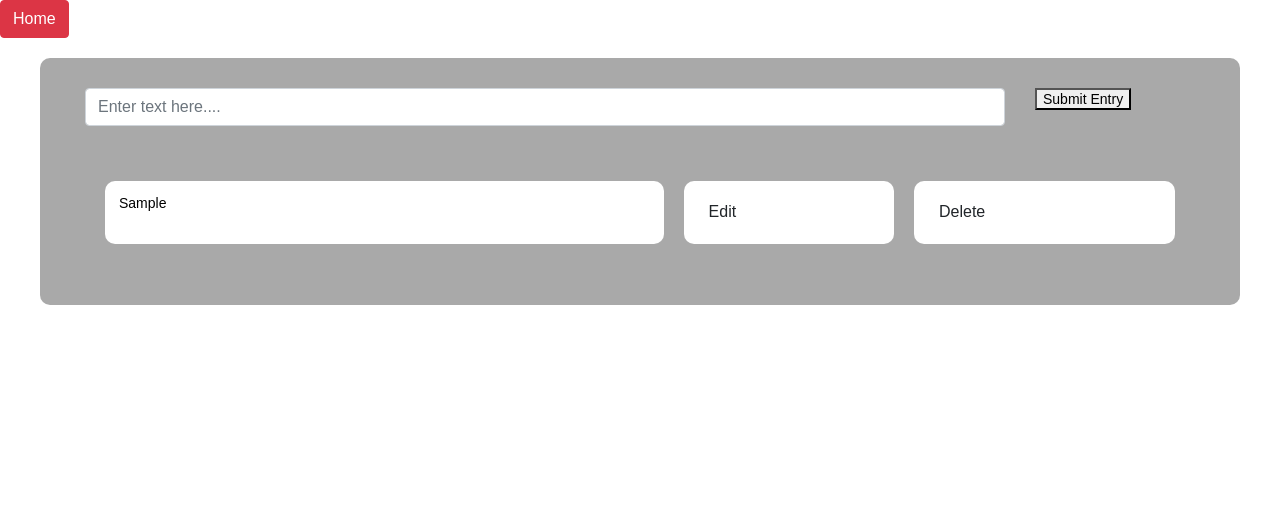
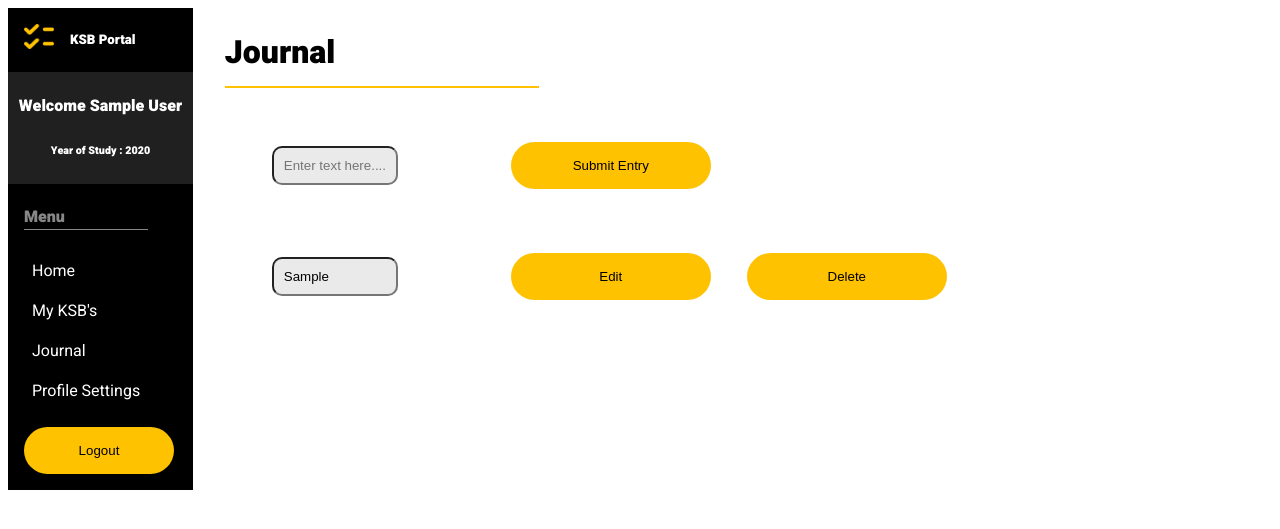
Before and after one commit to tbishop95/CO659, a PHP site: page /journal.php in a window 1280 px wide. Shown: the top 529 px of the page. Run offline with PHP 8.4, Linux system fonts and the light colour scheme; the visitor is signed in with stand-in values (Sample User, id 1); tables that the repository leaves empty or names only in its code hold one stand-in row (values such as "Sample post"); data that the repository does not hold is empty.

Commit message:
Update
Journal updated

```diff
--- a/journal.php
+++ b/journal.php
@@ -1,24 +1,38 @@
 <?php
-include("config.php");
 // Initialize the session
 session_start();
+include('lib/connection.php');
 
+$username=$_SESSION['username'];
 
 //edits journal entry
 if(isset($_POST['edit'])){
-  $query = "UPDATE journal SET journal='$_POST[journaledit]' WHERE id ='$_POST[id]'";
-	mysqli_query($link,$query);
+  $query = "UPDATE journal SET journal='$_POST[journaledit]' WHERE username ='$username'";
+	mysqli_query($conn,$query);
 }
+
 //deletes journal entry
 if(isset($_POST['delete'])){
   $DeleteQuery = "Delete FROM journal WHERE id ='$_POST[id]'";
-	 mysqli_query($link,$DeleteQuery);
+	 mysqli_query($conn,$DeleteQuery);
 }
 
 //display all journal entries from current user logged in
-$sql = "SELECT * from journal WHERE user_id ='$_SESSION[id]'";
-$result = mysqli_query($link,$sql);
+$sql = "SELECT * from journal WHERE username ='$username'";
+$result = mysqli_query($conn,$sql);
 
+//Fetching user details
+
+$sql="SELECT * FROM users WHERE username='$username'";
+
+$results=mysqli_query($conn,$sql);
+
+$rows=mysqli_num_rows($results);
+
+if($rows>0)
+{
+	$array=mysqli_fetch_assoc($results);
+}
 
 ?>
 
@@ -26,62 +40,58 @@ $result = mysqli_query($link,$sql);
 <html lang="en">
 <head>
     <meta charset="UTF-8">
-    <title>Journal</title>
-    <link rel="stylesheet" href="https://maxcdn.bootstrapcdn.com/bootstrap/4.5.2/css/bootstrap.min.css">
-    <style type="text/css">
-        body{ font: 14px sans-serif; }
-
-        .journalwrapper {
-            margin: 20px auto;
-            width:1200px;
-            padding: 10px 10px 10px;
-            padding-top: 10px;
-            background-color:darkgray;
-            display: flex;
-            flex-direction: column;
-            border-radius: 10px;
-        }
-        .container{
-          margin: 20px auto;
-        }
-
-        .table{
-          border-collapse:separate;
-          border-spacing: 20px 15px;
-
-        }
-        td{
-          background-color: white;
-          border-radius: 10px;
-
-        }
-        textarea{
-          border: none;
-          resize: none;
-        }
-
-    </style>
+    <title>KSB Journal</title>
+  <!--  <link rel="stylesheet" href="https://maxcdn.bootstrapcdn.com/bootstrap/4.5.2/css/bootstrap.min.css">-->
+    	<link rel="stylesheet" type="text/css" href="resources/css/mainStyle.css">
 
 </head>
   <body>
-<a href="welcome.php" class="btn btn-danger">Home</a>
-    <!--Submit a journal entry -->
-    <div class="journalwrapper">
-      <div class="container">
-          <form  action="Submit.php" method="post">
-            <div class="row">
-              <div class="col-sm-10">
-                <textarea class="form-control" type="text" name="journalentry" rows="1" placeholder="Enter text here...."></textarea>
-              </div>
-              <div class="col-sm">
-                <button type="submit" value="Insert"> Submit Entry </button>
-              </div>
-            </div>
-          </form>
-        </div>
+
+<!---nav bar --->
+    <div class="sideNav">
+  		<div class="navHeader">
+  			<img src="resources/images/logo.png">
+  			<h5>KSB Portal</h5>
+  		</div>
+  		<div class="user">
+  			<h4>Welcome <?php echo $array['name']; ?></h6>
+  				<h6 class="year">Year of Study : <?php echo $array['year']; ?></h5>
+  				</div>
+  				<div class="nav">
+  					<h4>Menu</h4>
+  					<a href="home.php">Home</a>
+  					<a href="ksb.php">My KSB's</a>
+  					<a href="journal.php">Journal</a>
+  					<a href="profile.php">Profile Settings</a>
+  				</div>
+  				<a href="logout.php"><button class="btn"type ="submit">Logout</button></a>
+  			</div>
+
+
+  			<div class="profile">
+  				<div class="title">
+  					<h1>Journal</h1>
+  					<span class=breakLine></span>
+  				</div>
+
+    <!--Submit a journal entry-->
+
+    <table class="table table-borderless ">
+  <form  action="Submit.php" method="post">
+      <tr>
+        <td>
+          <div class="readOnly">
+  <td><input type="text" name="journalentry" placeholder="Enter text here...."></td>
+              <!-- <textarea class="form-control" type="text" name="journalentry" rows="1" placeholder="Enter text here...."></textarea> -->
+          <td><button type="submit" class="btn" value="Insert"> Submit Entry </button> </td>
+          </div>
+        </td>
+      </tr>
+      </form>
+</table>
 
 <!--Display journal entries -->
-        <div class="container">
+      <!--  <div class="container"> -->
           <table class="table table-borderless ">
     <?php
 
@@ -91,19 +101,20 @@ $result = mysqli_query($link,$sql);
       <form action="" method="post">
       <tr>
         <td>
-            <textarea type="text"name="journaledit" wrap="off"><?php echo $row['journal'];?></textarea>
-            <input type="hidden"name="id" value="<?php echo $row['id'];?>">
-            <td><button type="submit" class="btn" name="edit">Edit</button></td>
-              <td><button type="submit" class="btn"name="delete">Delete</button></td>
+          <div class="readOnly">
+        <td>  <input type="text" name="journaledit" wrap="off" value="<?php echo $row['journal'];?>"> </td>
+        <td>    <button type="submit" class="btn" name="edit">Edit</button>
+              <button type="submit" class="btn"name="delete">Delete</button> </td>
+              <div>
             </td>
           </tr>
         </form>
     <?php
   }
   ?>
-
+<!--    <textarea type="text"name="journaledit" wrap="off"><?php echo $row['journal'];?></textarea> -->
     </table>
   </div>
-      </div>
+
     </body>
 </html>
--- /dev/null
+++ b/lib/connection.php
@@ -0,0 +1,6 @@
+<?php
+$conn=mysqli_connect("127.0.0.1", "root", "", "db1_21406612") or die("The connection to the database cannot be established");
+
+
+
+?>
--- /dev/null
+++ b/resources/css/mainStyle.css
@@ -0,0 +1,124 @@
+@import url('https://fonts.googleapis.com/css2?family=Heebo:wght@300;400;900&display=swap');
+
+body {
+    display: flex;
+    flex-direction: row;
+    font-family: Heebo;
+}
+
+.sideNav {
+    width: 15%;
+    background-color: #000000;
+    color: #fff;
+    display: flex;
+    flex-direction: column;
+    align-items: flex-start;
+}
+
+.navHeader {
+    display: flex;
+    flex-direction: row;
+}
+
+.navHeader img {
+    width: 30px;
+    height: 25px;
+    margin: 1rem;
+}
+
+.user {
+    background-color: #202020;
+    width: 100%;
+    text-align: center;
+}
+
+.nav {
+    display: flex;
+    margin-left: 1rem;
+    flex-direction: column;
+}
+
+.nav h4 {
+    color: #878787;
+    border-bottom: 1px solid #878787;
+    width: 100%;
+}
+
+.nav a {
+    text-decoration: none;
+    color: #fff;
+    margin: 0.5rem;
+}
+
+
+.sideNav .btn {
+    width: 150px;
+}
+
+.profile {
+    width: 85%;
+    background-color: #fff;
+    margin-left: 2rem;
+}
+
+.title h1 {
+    padding-bottom: 10px;
+    border-bottom: 2px solid #FFC200;
+    width: 30%;
+}
+
+.form {
+    display: flex;
+    flex-direction: column;
+}
+
+.fieldName {
+    font-weight: 900;
+    margin-bottom: 1rem;
+    margin-top: 1rem;
+}
+
+.readOnly {
+    display: flex;
+    flex-direction: column;
+}
+
+input[type=text],
+input[type=password],
+input[type=email]
+ {
+    background-color: #EAEAEA;
+    border-radius: 10px;
+    padding:10px;
+    margin-left: 0.25rem;
+    width: 50%;
+}
+
+.btn {
+    width: 200px;
+    padding: 1rem;
+    background-color: #FFC200;
+    border: none;
+    border-radius: 25px;
+    font-family: 1rem;
+    margin: 1rem;
+}
+
+.btn:hover {
+    background-color: #DDAD17;
+}
+
+.table{
+  border-collapse:separate;
+  border-spacing: 20px 15px;
+
+}
+td{
+  background-color: white;
+  border-radius: 10px;
+
+}
+textarea{
+  border: none;
+  resize: none;
+}
```
Also changed, not shown: Submit.php (+6 -7 lines), index.php (added, +96 -0 lines), login.php (+74 -0 lines), profile.php (added, +71 -0 lines).
